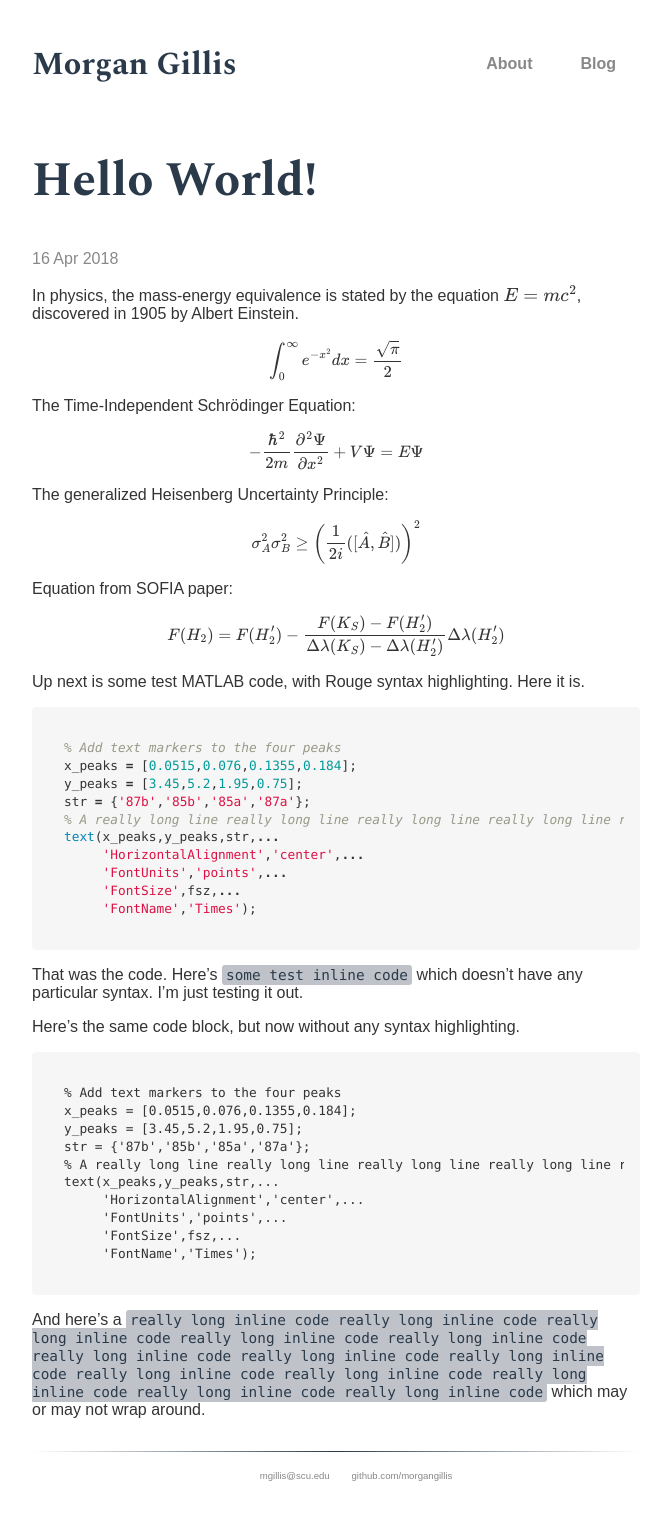
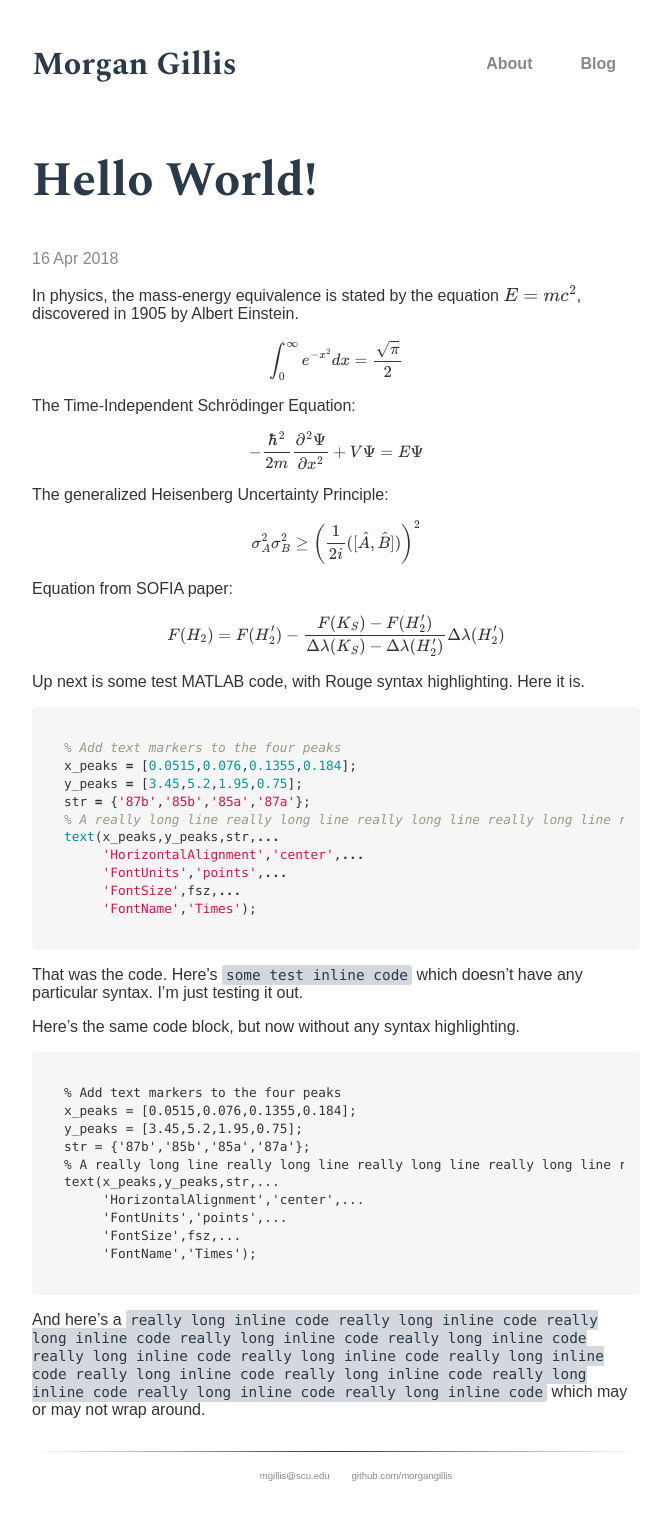
Before and after one commit to morgangillis/morgangillis.github.io, a Jekyll site: the page built from _posts/2018-04-16-hello-world.md, in a window 1280 px wide. Shown: the whole page, without its empty margins (304-962 px from the left). Built offline with Jekyll 4.4.1, drawn with Linux system fonts in a browser that asks for light colours; some web fonts are replaced; formulas are drawn with MathJax 3.

Commit message:
Update code.scss

```diff
--- a/_sass/code.scss
+++ b/_sass/code.scss
@@ -8,7 +8,7 @@ code {
   // color: inherit;
   // background-color: #f6f6f6;
   color: #2a3a4b;
-  background-color: #bfc3c9;
+  background-color: #d4d7db;
   border-radius: 3px;
 }
 
```
